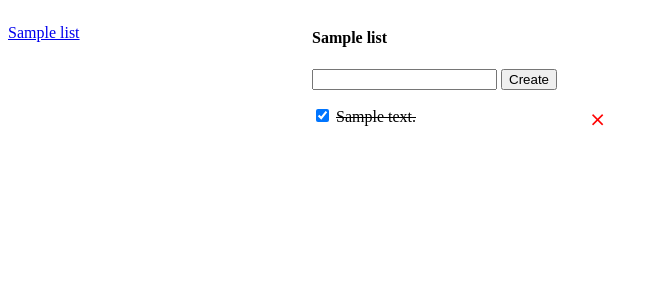
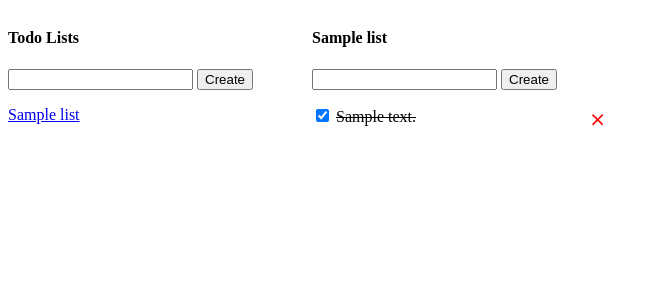
Before and after one commit to danrneal/todo-app, a Flask app: page /lists/1 in a window 1280 px wide. Shown: the top 300 px of the page, without its empty margins (0-658 px from the left). Run offline with Flask 2, Linux system fonts and the light colour scheme; tables that the repository leaves empty hold one stand-in row (values such as "Sample post").

Commit message:
feat: Add form and functionality to create lists

```diff
--- a/app.py
+++ b/app.py
@@ -155,6 +155,35 @@ def delete_todo(todo_id):
     return jsonify(response)
 
 
+@app.route('/lists/create', methods=['POST'])
+def create_list():
+    """The route handler responsible to creating a list
+
+    Returns:
+        A redirect to the newly created list's page
+    """
+
+    error = False
+
+    try:
+        name = request.form.get('name')
+        todo_list = TodoList(name=name)
+        db.session.add(todo_list)
+        db.session.commit()
+        list_id = todo_list.id
+    except Exception:  # pylint: disable=broad-except
+        error = True
+        db.session.rollback()
+        print(sys.exc_info())
+    finally:
+        db.session.close()
+
+    if error:
+        abort(500)
+
+    return redirect(url_for('get_list', list_id=list_id))
+
+
 @app.route('/lists/<list_id>')
 def get_list(list_id):
     """The route handler for a list's page
--- a/templates/index.html
+++ b/templates/index.html
@@ -44,6 +44,16 @@
 <body>
 
     <div class="lists-wrapper">
+
+        <h4>Todo Lists</h4>
+
+        <form id="form" action="/lists/create" method="POST">
+            <input type="text" id='name' name="name">
+            <input type="submit" value="Create">
+        </form>
+
+        <div id="list-error" class="hidden">Something went wrong!</div>
+
         <ul id="lists">
             {% for list in lists %}
             <li>
@@ -51,6 +61,7 @@
             </li>
             {% endfor %}
         </ul>
+
     </div>
 
     <div class="todos-wrapper">
```
